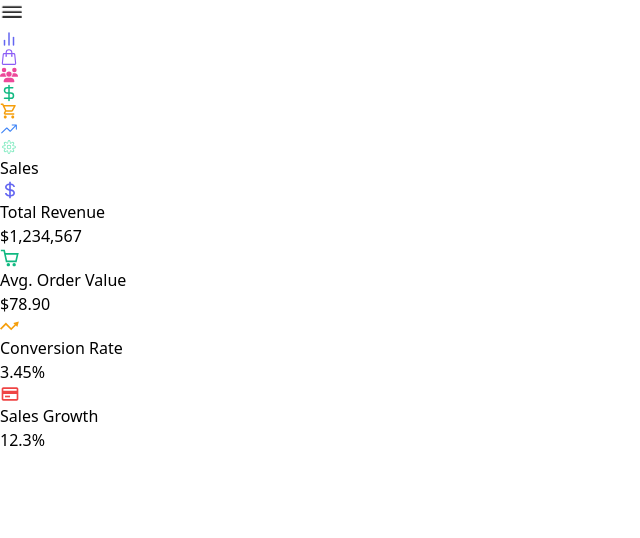
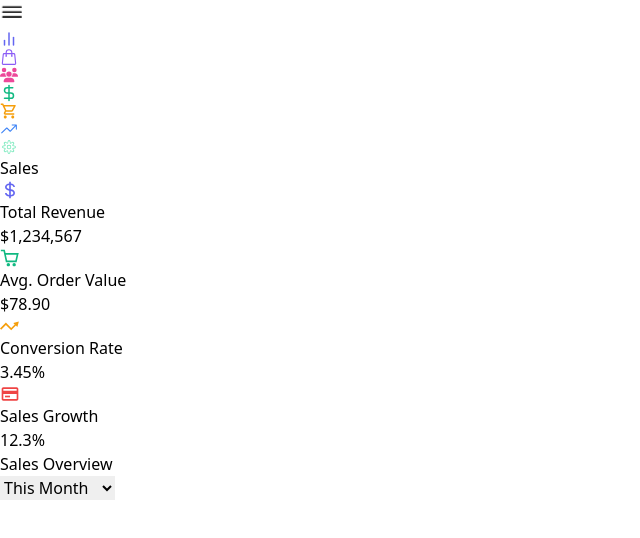
Before and after one commit to AshikurZaman01/Admin-Dashboard-02, a React (Vite) app: page /sales in a window 1280 px wide. Shown: the top 538 px of the page, without its empty margins (0-640 px from the left). Built offline with nearby package versions, Linux system fonts and the light colour scheme.

Commit message:
add Sales Overview Chart

```diff
--- a/src/Components/Pages/Sales/Sales.jsx
+++ b/src/Components/Pages/Sales/Sales.jsx
@@ -1,4 +1,5 @@
 import Header from "../../Common/Header/Header";
+import SalesOverviewChart from "./SalesOverviewChart/SalesOverviewChart";
 import SalesStat from "./SalesStat/SalesStat";
 
 
@@ -12,9 +13,11 @@ const Sales = () => {
             <Header title={'Sales'}></Header>
 
             <main className='max-w-7xl mx-auto py-6 px-4 lg:px-8'>
+
                 {/* SALES STATS */}
+                <SalesStat></SalesStat>
 
-                <SalesStat></SalesStat>
+                <SalesOverviewChart></SalesOverviewChart>
 
             </main>
 
--- /dev/null
+++ b/src/Components/Pages/Sales/SalesOverviewChart/SalesOverviewChart.jsx
@@ -0,0 +1,61 @@
+import { motion } from "framer-motion";
+import { AreaChart, Area, XAxis, YAxis, CartesianGrid, Tooltip, ResponsiveContainer } from "recharts";
+import { useState } from "react";
+
+const SalesOverviewChart = () => {
+
+    const [selectedTimeRange, setSelectedTimeRange] = useState("This Month");
+
+    const monthlySalesData = [
+        { month: "Jan", sales: 4000 },
+        { month: "Feb", sales: 3000 },
+        { month: "Mar", sales: 5000 },
+        { month: "Apr", sales: 4500 },
+        { month: "May", sales: 6000 },
+        { month: "Jun", sales: 5500 },
+        { month: "Jul", sales: 7000 },
+    ];
+
+    return (
+        <motion.div
+            className='bg-gray-800 bg-opacity-50 backdrop-blur-md shadow-lg rounded-xl p-6 border border-gray-700 mb-8'
+            initial={{ opacity: 0, y: 20 }}
+            animate={{ opacity: 1, y: 0 }}
+            transition={{ delay: 0.2 }}
+        >
+            <div className='flex items-center justify-between mb-6'>
+                <h2 className='text-xl font-semibold text-gray-100'>Sales Overview</h2>
+
+                <select
+                    className='bg-gray-700 text-white rounded-md px-3 py-1 focus:outline-none focus:ring-2
+      focus:ring-blue-500
+      '
+                    value={selectedTimeRange}
+                    onChange={(e) => setSelectedTimeRange(e.target.value)}
+                >
+                    <option>This Week</option>
+                    <option>This Month</option>
+                    <option>This Quarter</option>
+                    <option>This Year</option>
+                </select>
+            </div>
+
+            <div className='w-full h-80'>
+                <ResponsiveContainer>
+                    <AreaChart data={monthlySalesData}>
+                        <CartesianGrid strokeDasharray='3 3' stroke='#374151' />
+                        <XAxis dataKey='month' stroke='#9CA3AF' />
+                        <YAxis stroke='#9CA3AF' />
+                        <Tooltip
+                            contentStyle={{ backgroundColor: "rgba(31, 41, 55, 0.8)", borderColor: "#4B5563" }}
+                            itemStyle={{ color: "#E5E7EB" }}
+                        />
+                        <Area type='monotone' dataKey='sales' stroke='#8B5CF6' fill='#8B5CF6' fillOpacity={0.3} />
+                    </AreaChart>
+                </ResponsiveContainer>
+            </div>
+        </motion.div>
+    )
+}
+
+export default SalesOverviewChart
```
